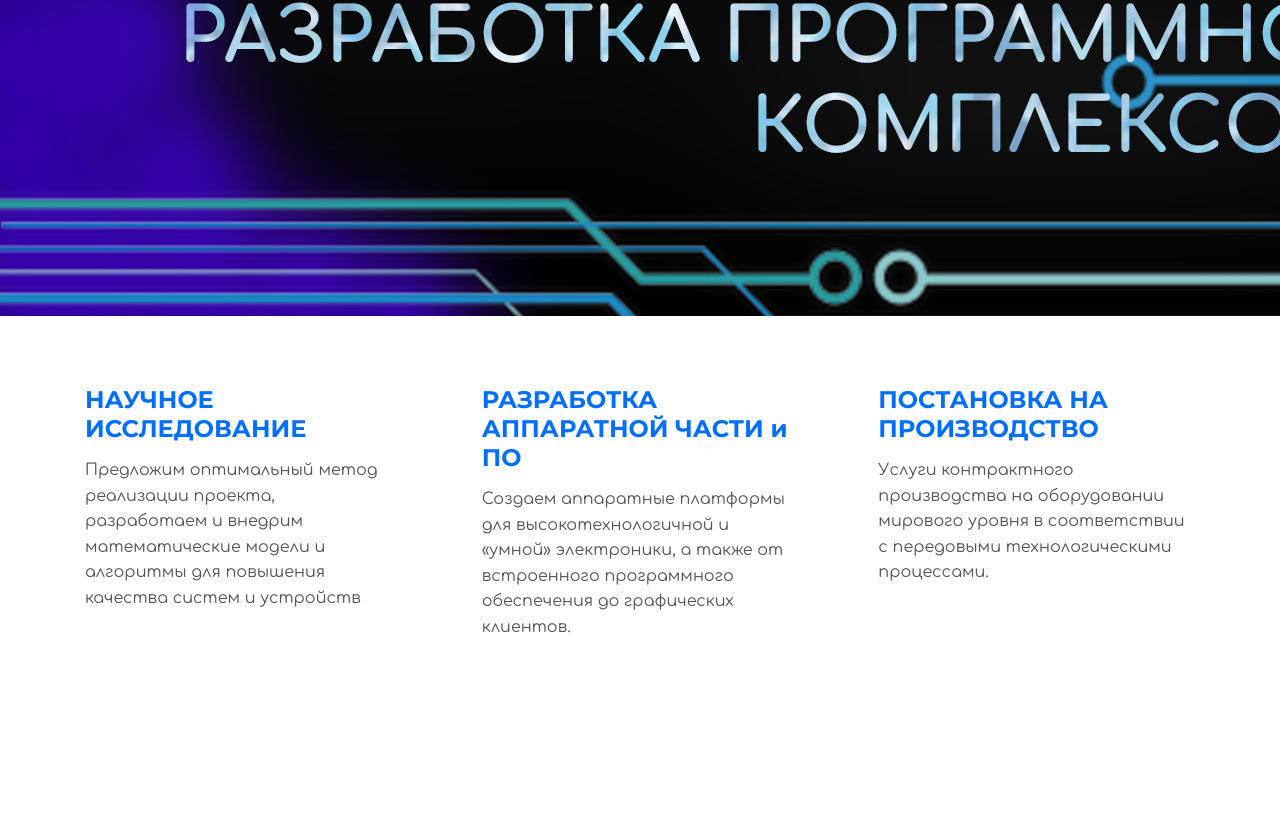
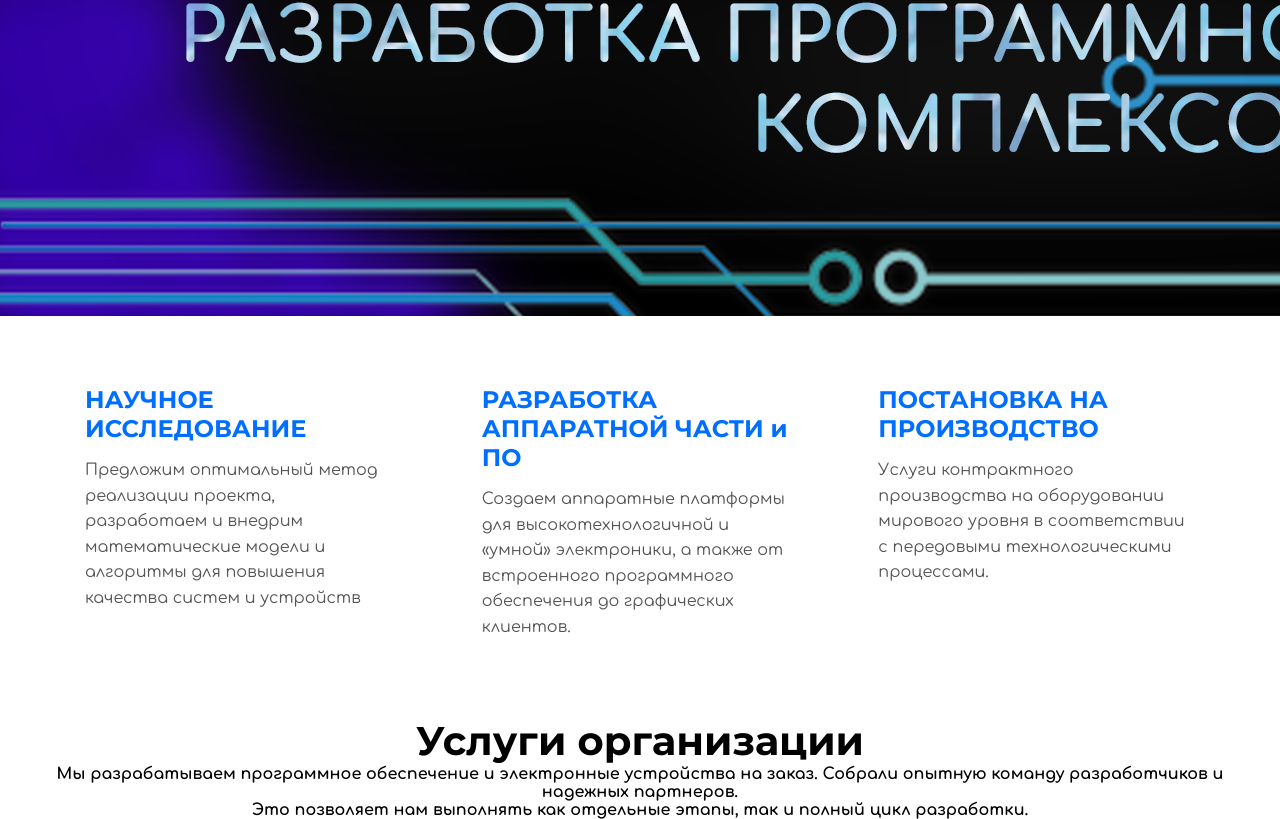
Before and after one commit to Damir812s/projectNMK, a plain HTML site: page index.html in a window 1280 px wide. Shown: the part 296-1115 px from the top of the page. Before the commit the page ends 962 px from the top, so only its background shows below. Drawn offline with Linux system fonts and the light colour scheme.

Commit message:
Услуги

```diff
--- a/index.html
+++ b/index.html
@@ -53,6 +53,10 @@
         </div>
      </div>
     </div>
+    <div class="services">
+        <h2>Услуги организации</h2>
+        <h4>Мы разрабатываем программное обеспечение и электронные устройства на заказ. Собрали опытную команду разработчиков и надежных партнеров.<br> Это позволяет нам выполнять как отдельные этапы, так и полный цикл разработки.</h4>
+    </div>
 </main>
 </body>
 <script src="script.js"></script>
--- a/styles.css
+++ b/styles.css
@@ -77,3 +77,15 @@ nav {
     line-height: 1.6;
     color: #555;
 }
+.services {
+    text-align: center;
+    margin: 50px 0;
+    padding: 0 20px;
+}
+.services h2 {
+    font-family: "Montserrat", sans-serif;
+    font-size: 40px;
+    color: #000000;
+    position: relative;
+    display: inline-block;
+}
```
